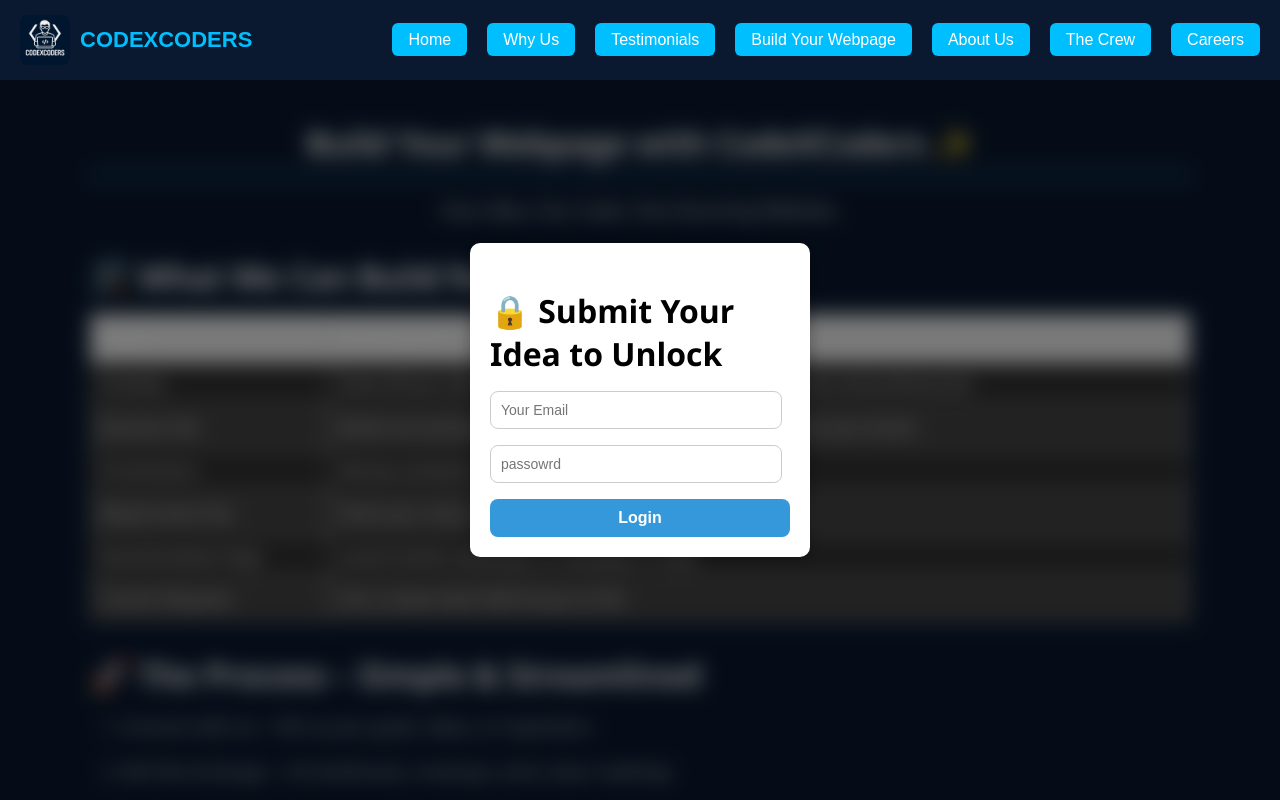
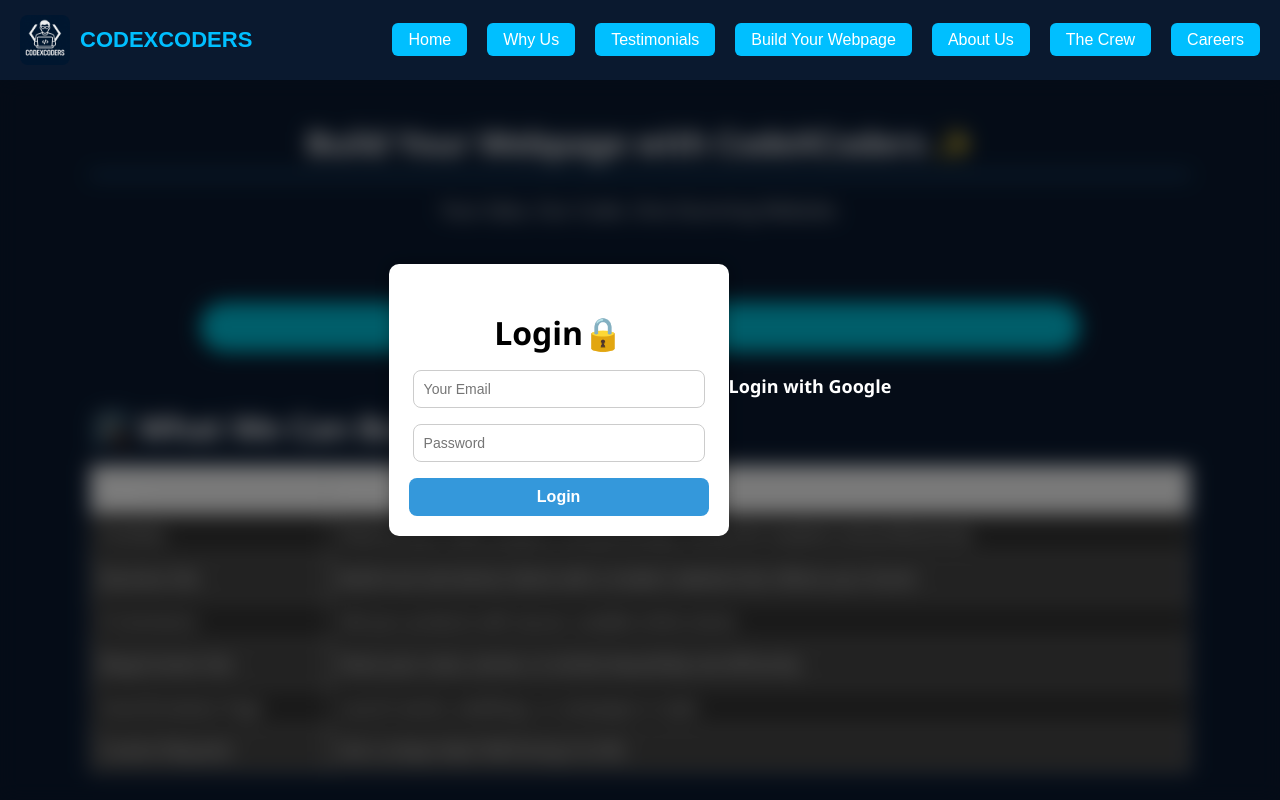
Before and after one commit to ARIVAZHAGAN7B/Freelance, a React (Vite) app in the folder frontend/: page /build in a window 1280 px wide. Shown: the top 800 px of the page. Built offline with nearby package versions, Linux system fonts and the light colour scheme.

Commit message:
added G-Login

```diff
--- a/frontend/package.json
+++ b/frontend/package.json
@@ -10,8 +10,11 @@
     "preview": "vite preview"
   },
   "dependencies": {
+    "@react-oauth/google": "^0.12.1",
+    "jwt-decode": "^4.0.0",
     "react": "^19.0.0",
     "react-dom": "^19.0.0",
+    "react-icons": "^5.5.0",
     "react-router-dom": "^7.5.0"
   },
   "devDependencies": {
--- a/frontend/src/Pages/BuildNow/BuildNow.css
+++ b/frontend/src/Pages/BuildNow/BuildNow.css
@@ -15,7 +15,19 @@
   border-bottom: 2px solid #3498db;
   padding-bottom: 10px;
 }
+.custom-link {
+  color: #3498db;
+  font-size: 1.2rem;
+  font-weight: bold;
+  padding: 10px;
+  border-radius: 5px;
+  transition: background-color 0.3s ease;
+}
 
+.custom-link:hover {
+  background-color: #2980b9;
+  color: white;
+}
 .build-now-container p {
   font-size: 1.2rem;
   text-align: center;
@@ -121,6 +133,7 @@ blockquote footer {
   max-width: 400px;
   width: 90%;
   box-shadow: 0 0 20px rgba(0, 0, 0, 0.3);
+  text-align: center;
 }
 
 .lock-form h2 {
@@ -151,6 +164,110 @@ blockquote footer {
 .lock-form form button:hover {
   background-color: #2980b9;
 }
+/* Container for centering the button */
+.form-btn {
+  width: 100%;
+  display: flex;
+  justify-content: center;
+  margin-top: 20px; /* Add margin to space out from other elements */
+}
+
+/* Style for the button */
+.form-button {
+  width: 80%; /* Make the button width 80% of the container */
+  padding: 14px 28px; /* Add padding for more clickable area */
+  font-size: 1.2rem; /* Slightly larger text */
+  background-color: #00bcd4; /* Bright, vibrant color */
+  color: white; /* White text for contrast */
+  font-weight: 600; /* Bold text for emphasis */
+  border-radius: 50px; /* Rounded edges for a smooth button */
+  border: none; /* Remove default border */
+  display: flex;
+  justify-content: center;
+  align-items: center;
+  box-shadow: 0 6px 15px rgba(0, 0, 0, 0.1); /* Add some shadow for a 3D effect */
+  cursor: pointer; /* Indicate that it's clickable */
+  transition: all 0.3s ease; /* Smooth transition on hover */
+  text-decoration: none; /* Remove underline from Link */
+}
+
+.form-button:hover {
+  background-color: #00acc1; /* Darker shade on hover */
+  box-shadow: 0 8px 20px rgba(0, 0, 0, 0.2); /* Stronger shadow on hover */
+  transform: translateY(-2px); /* Slight lift effect */
+}
+
+/* Icon styling for a neat look */
+.form-button svg {
+  margin-right: 8px; /* Space between the icon and text */
+  font-size: 1.3rem; /* Slightly larger icon */
+}
+
+.form-button:focus {
+  outline: none; /* Remove outline on button click */
+}
+
+
+.floating-build-button {
+  position: fixed;
+  right: 30px;
+  top: 50%;
+  transform: translateY(-50%);
+  z-index: 999;
+  background: linear-gradient(to top right, #ffffff, #e0f7fa);
+  color: #333;
+  font-weight: 600;
+  text-decoration: none;
+  padding: 14px 26px;
+  border-radius: 50px;
+  box-shadow: 0 10px 25px rgba(0, 0, 0, 0.2);
+  transition: all 0.3s ease;
+  font-size: 1rem;
+  border: 2px solid #b2ebf2;
+}
+
+.floating-build-button:hover {
+  background: #b2ebf2;
+  box-shadow: 0 12px 30px rgba(0, 0, 0, 0.3);
+  transform: translateY(-50%) scale(1.05);
+}
+
+.google-login-container {
+  margin-top: 10px;
+  display: flex;
+  flex-direction: column;
+  align-items: center;
+}
+
+.google-login-container h1 {
+  font-size: 18px;
+  color: #ffffff;
+  margin-bottom: 10px;
+}
+
+/* Optional: Style the Google login button container */
+.google-login-container .google-button {
+  display: flex;
+  align-items: center;
+  justify-content: center;
+  background: white;
+  color: #555;
+  border: 1px solid #ccc;
+  padding: 10px 20px;
+  border-radius: 8px;
+  font-weight: 500;
+  font-size: 14px;
+  cursor: pointer;
+  transition: all 0.2s ease-in-out;
+}
+
+.google-login-container .google-button:hover {
+  background-color: #f7f7f7;
+  transform: translateY(-1px);
+  box-shadow: 0px 2px 6px rgba(0, 0, 0, 0.1);
+}
+
+
 
 /* Mobile Responsiveness */
 @media (max-width: 768px) {
--- a/frontend/src/Pages/BuildNow/BuildNow.jsx
+++ b/frontend/src/Pages/BuildNow/BuildNow.jsx
@@ -1,12 +1,15 @@
-import React, { useState } from 'react';
+import React, { useState, useEffect } from 'react';
 import './BuildNow.css'; // Custom CSS for styling
 import { Link } from 'react-router-dom'; // Import Link from react-router-dom
+import { FaCloud } from 'react-icons/fa';
+import { GoogleOAuthProvider, GoogleLogin } from '@react-oauth/google';  // Import GoogleLogin
+import { jwtDecode } from "jwt-decode";
 import Form from '../Form/Form';
 
 const BuildNow = () => {
   const [isLocked, setIsLocked] = useState(true); // Lock state for the form
   const [email, setEmail] = useState('');
-  const [password,setPassword] = useState('');
+  const [password, setPassword] = useState('');
 
   const websiteTypes = [
     { type: 'Portfolio', description: 'Show off your skills, projects, and personality. Perfect for students and professionals.' },
@@ -17,12 +20,36 @@ const BuildNow = () => {
     { type: 'Custom Requests', description: 'Got a unique idea? We’ll bring it to life.' },
   ];
 
+  // Check if 'buildAccess' exists in localStorage when the component mounts
+  useEffect(() => {
+    const buildAccess = localStorage.getItem('buildAccess');
+    if (buildAccess === 'true') {
+      setIsLocked(false); // Unlock the page if 'buildAccess' is set to true
+    }
+  }, []);
+
   // Function to handle form submission and unlock the page
   const handleApprove = (e) => {
     e.preventDefault();
     localStorage.setItem('buildAccess', 'true'); // Store in local storage to persist the state
     setIsLocked(false); // Unlock the page
-    alert('Thanks for pitching! The page is now unlocked.');
+  };
+
+  // Google login success callback
+  const responseGoogle = (credentialResponse) => {
+    if (credentialResponse.credential) {
+      const decoded = jwtDecode(credentialResponse.credential);
+      console.log("Google User Info:", decoded);
+
+      // Optional: Save to localStorage
+      localStorage.setItem('buildAccess', 'true');
+      localStorage.setItem('googleUser', JSON.stringify(decoded));
+
+      // Optional: If you want to unlock content
+      // setIsLocked(false);
+    } else {
+      console.error("Google Login Failed", credentialResponse);
+    }
   };
 
   return (
@@ -30,7 +57,7 @@ const BuildNow = () => {
       {isLocked && (
         <div className="lock-overlay">
           <div className="lock-form">
-            <h2>🔒 Submit Your Idea to Unlock</h2>
+            <h2>Login🔒</h2>
             <form onSubmit={handleApprove}>
               <input
                 type="email"
@@ -39,19 +66,35 @@ const BuildNow = () => {
                 onChange={(e) => setEmail(e.target.value)}
                 required
               />
-              <input type="password"
-              placeholder='passowrd'
-              value={password}
-              onChange={(e)=> setPassword(e.target.value)}
-              required/>
+              <input
+                type="password"
+                placeholder="Password"
+                value={password}
+                onChange={(e) => setPassword(e.target.value)}
+                required
+              />
               <button type="submit">Login</button>
             </form>
           </div>
+          <GoogleOAuthProvider clientId="502410409329-q0ndgl4dm9pn2iabtol4t0ilvec489pa.apps.googleusercontent.com">
+                <div className="google-login-container">
+                  <h1>Login with Google</h1>
+                  <GoogleLogin
+                    onSuccess={responseGoogle}
+                    onError={() => console.log('Login Failed')}
+                  />
+                </div>
+          </GoogleOAuthProvider>
         </div>
       )}
 
       <h1 className="build-now-title">Build Your Webpage with CodeXCoders ✨</h1>
       <p>Your Idea. Our Code. One Stunning Website.</p>
+      <Link to="/form" className="custom-link">
+        <div className="form-btn">
+          <button className="form-button"><FaCloud style={{ marginRight: '8px' }} />Build Now</button>
+        </div>
+      </Link>
 
       <div className="build-now-content">
         <h2>🛠️ What We Can Build for You:</h2>
@@ -78,6 +121,8 @@ const BuildNow = () => {
           <li>We Plan & Design – UX wireframes, mockups, and a clear roadmap.</li>
           <li>We Build It – Using clean, scalable code.</li>
           <li>Launch & Support – Go live + get post-launch support.</li>
+          <li>You will have a Timeline and Roadmap (A clean split of your projects) and seeing your project sample deployed for real-time changes.</li>
+          <li>Build Your Web in Less Than 1 Day (Planning) + 3 Days (Building).</li>
         </ol>
 
         <h2>💬 What Our Clients Say:</h2>
@@ -90,10 +135,14 @@ const BuildNow = () => {
 
         <h3>✍️ Ready to Build?</h3>
         <p>
-          📬 <strong>Reach Out Now</strong> – Let’s chat about your idea and get you a free quote. <br />
-          🧾 Or, <Link to="/form">[Fill Out This Form]</Link> to get started right away. <br />
-          🎯 We reply within 24 hours, guaranteed.
+          📬 <strong>Reach Out Now</strong> – Let’s chat about your idea and get you Website Within 1 Day (Planning) + 3 Days (Building). <br />
+          🎯 We reply within a few hours, guaranteed.
         </p>
+        <Link to="/form" className="custom-link">
+          <div className="form-btn">
+            <button className="form-button"><FaCloud style={{ marginRight: '8px' }} />Build Now</button>
+          </div>
+        </Link>
       </div>
     </div>
   );
```
Also changed, not shown: 1 other file (tests, documents, lock files or other folders).
